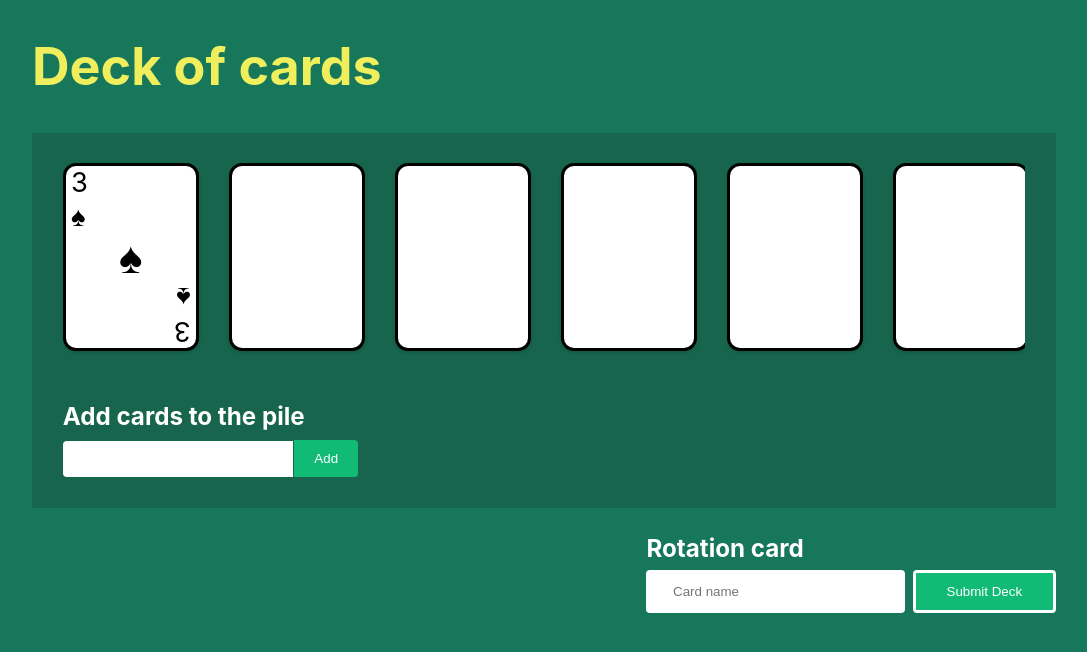
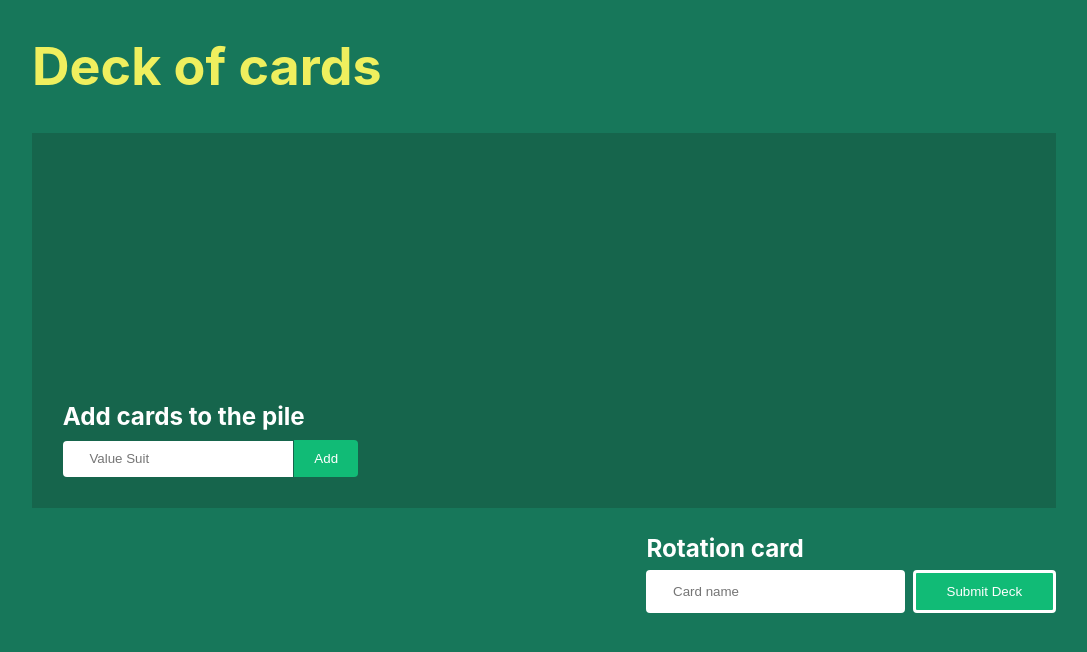
Before and after one commit to luancardosolc/react-deck-of-cards, a React (Create React App) app: page /deck/new in a window 1280 px wide. Shown: the top 652 px of the page, without its empty margins (96-1183 px from the left). Built offline with nearby package versions, Linux system fonts and the light colour scheme.

Commit message:
Adding cards dynamically to the table

```diff
--- a/src/App.css
+++ b/src/App.css
@@ -127,7 +127,14 @@ label {
   border-radius: 0.5em;
   margin-left: 30px;
   box-shadow: 0 0.0625em 0.125em rgba(0, 0, 0, 0.15);
+}
+
+.black {
   color: black;
+}
+
+.red {
+  color: red;
 }
 
 .card-topleft {
--- a/src/components/card.tsx
+++ b/src/components/card.tsx
@@ -2,14 +2,17 @@ import React, { useEffect, useState } from 'react';
 
 function Card(props: { cardSuit: any; cardValue: {} | null | undefined; }) {
   const [suitSymbol, setSuitSymbol] = useState('');
+  const [color, setColor] = useState('card black');
 
   useEffect(() => {
     switch (props.cardSuit) {
       case 'H':
         setSuitSymbol('♥');
+        setColor('card red');
         break;
       case 'D':
         setSuitSymbol('♦');
+        setColor('card red');
         break;
       case 'C':
         setSuitSymbol('♣');
@@ -22,7 +25,7 @@ function Card(props: { cardSuit: any; cardValue: {} | null | undefined; }) {
   }, [props]);
 
   return (
-    <div className="card">
+    <div className={color}>
       <div className="card-topleft">
         <div className="card-corner-rank">{props.cardValue}</div>
         <div className="card-corner-suit">{suitSymbol}</div>
--- a/src/components/new-deck.tsx
+++ b/src/components/new-deck.tsx
@@ -1,4 +1,4 @@
-import React, { useEffect, useState } from 'react';
+import React, { useState } from 'react';
 import { toast } from 'react-toastify';
 import Card from './card';
 
@@ -29,36 +29,35 @@ function NewDeck() {
       return;
     }
 
+    if (pile.length >= 10) {
+      notifyError('The pile already contains 10 cards!');
+      return;
+    }
+
     setPile([...pile, cardInput]);
-    console.log('pile', pile);
     notifySuccess(`Card '${cardInput}' added to the pile.`);
 
     //TODO: Add in the strenght order
     //TODO: pile variable to html table
   }
 
+  let items: Array<any> = [];
+  pile.forEach((item) => {
+    items.push(<Card cardValue={item.slice(0, 1)} cardSuit={item.slice(1, 2)} key={item}/>);
+  })
+
   return (
     <div>
       <h1>Deck of cards</h1>
       <div className="table table-body">
         <div className="addeded_cards">
-          <Card cardSuit="S" cardValue="3" />
-          <div className="card"></div>
-          <div className="card"></div>
-          <div className="card"></div>
-          <div className="card"></div>
-          <div className="card"></div>
-          <div className="card"></div>
-          <div className="card"></div>
-          <div className="card"></div>
-          <div className="card"></div>
-
+          {items}
         </div>
       </div>
       <div className="table table-controls">
         <div className="add_card">
           <label htmlFor="card_input">Add cards to the pile</label>
-          <input type="text" name="card_input" maxLength={2} value={cardInput} onChange={handleChange} />
+          <input placeholder="Value Suit" type="text" name="card_input" maxLength={2} value={cardInput} onChange={handleChange} />
           <button onClick={addCardToPile}>Add</button>
         </div>
       </div>
```
